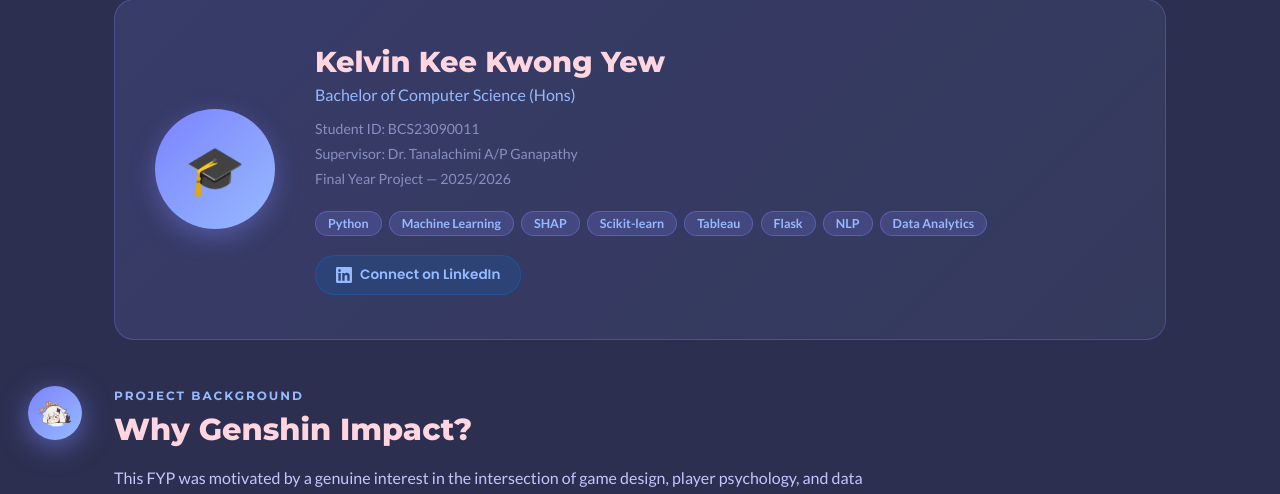
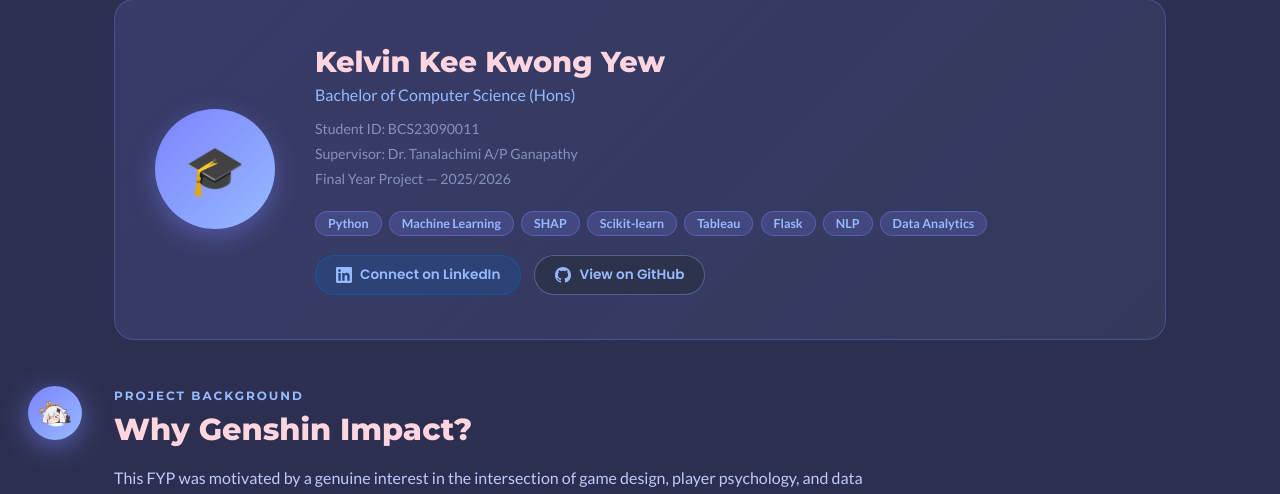
Before and after one commit to BCS23090011/Final_Year_Project, a Flask app: page /about in a window 1280 px wide. Shown: the part 332-826 px from the top of the page. Run offline with Flask 3, Linux system fonts and the light colour scheme.

Commit message:
add_github

```diff
--- a/templates/about.html
+++ b/templates/about.html
@@ -66,6 +66,29 @@
     }
     .linkedin-btn:hover {
       background: rgba(10,102,194,0.4);
+      border-color: #96BAFF;
+      color: #fff;
+      transform: translateY(-2px);
+    }
+    .github-btn {
+      display: inline-flex;
+      align-items: center;
+      gap: 8px;
+      margin-top: 16px;
+      margin-left: 10px;
+      background: rgba(36,41,47,0.4);
+      border: 1px solid rgba(150,186,255,0.35);
+      color: #96BAFF;
+      font-family: 'Poppins', sans-serif;
+      font-weight: 600;
+      font-size: 0.85rem;
+      padding: 9px 20px;
+      border-radius: 30px;
+      text-decoration: none;
+      transition: all 0.25s ease;
+    }
+    .github-btn:hover {
+      background: rgba(36,41,47,0.7);
       border-color: #96BAFF;
       color: #fff;
       transform: translateY(-2px);
@@ -237,6 +260,11 @@
       <a href="https://www.linkedin.com/in/kelvin-kee-kwong-yew-661067376/" target="_blank" class="linkedin-btn">
         <svg xmlns="http://www.w3.org/2000/svg" width="16" height="16" fill="currentColor" viewBox="0 0 24 24"><path d="M20.447 20.452h-3.554v-5.569c0-1.328-.027-3.037-1.852-3.037-1.853 0-2.136 1.445-2.136 2.939v5.667H9.351V9h3.414v1.561h.046c.477-.9 1.637-1.85 3.37-1.85 3.601 0 4.267 2.37 4.267 5.455v6.286zM5.337 7.433a2.062 2.062 0 0 1-2.063-2.065 2.064 2.064 0 1 1 2.063 2.065zm1.782 13.019H3.555V9h3.564v11.452zM22.225 0H1.771C.792 0 0 .774 0 1.729v20.542C0 23.227.792 24 1.771 24h20.451C23.2 24 24 23.227 24 22.271V1.729C24 .774 23.2 0 22.222 0h.003z"/></svg>
         Connect on LinkedIn
+      </a>
+
+      <a href="https://github.com/BCS23090011/genshin-churn-analysis" target="_blank" class="github-btn">
+        <svg xmlns="http://www.w3.org/2000/svg" width="16" height="16" fill="currentColor" viewBox="0 0 24 24"><path d="M12 0C5.37 0 0 5.37 0 12c0 5.31 3.435 9.795 8.205 11.385.6.105.825-.255.825-.57 0-.285-.015-1.23-.015-2.235-3.015.555-3.795-.735-4.035-1.41-.135-.345-.72-1.41-1.23-1.695-.42-.225-1.02-.78-.015-.795.945-.015 1.62.87 1.845 1.23 1.08 1.815 2.805 1.305 3.495.99.105-.78.42-1.305.765-1.605-2.67-.3-5.46-1.335-5.46-5.925 0-1.305.465-2.385 1.23-3.225-.12-.3-.54-1.53.12-3.18 0 0 1.005-.315 3.3 1.23.96-.27 1.98-.405 3-.405s2.04.135 3 .405c2.295-1.56 3.3-1.23 3.3-1.23.66 1.65.24 2.88.12 3.18.765.84 1.23 1.905 1.23 3.225 0 4.605-2.805 5.625-5.475 5.925.435.375.81 1.095.81 2.22 0 1.605-.015 2.895-.015 3.3 0 .315.225.69.825.57A12.02 12.02 0 0 0 24 12c0-6.63-5.37-12-12-12z"/></svg>
+        View on GitHub
       </a>
     </div>
   </div>
```
